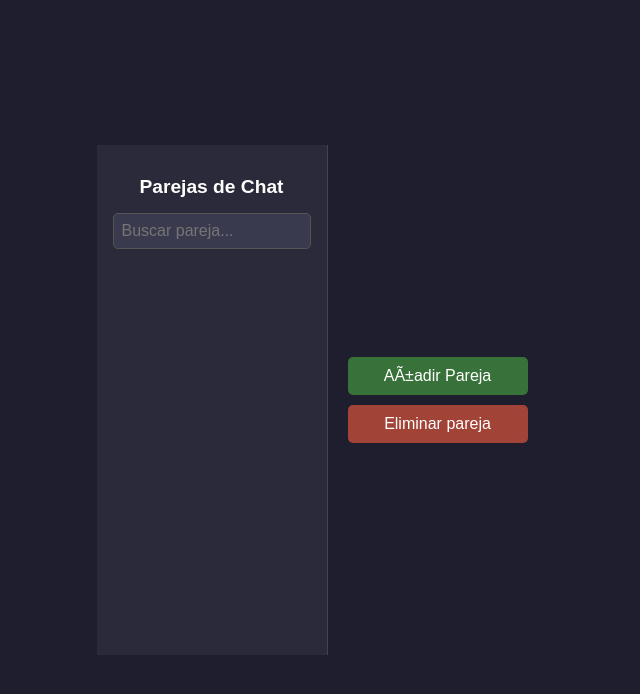
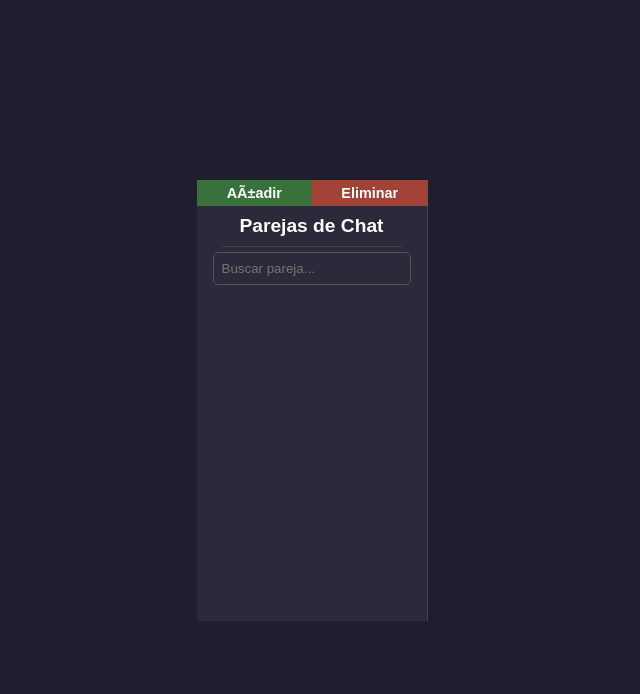
Before and after one commit to Martisio/chats2, a plain HTML site: page index.html in a window 1280 px wide. Shown: the whole page, without its empty margins (318-958 px from the left). Drawn offline with Linux system fonts and the light colour scheme.

Commit message:
Add files via upload

```diff
--- a/index.html
+++ b/index.html
@@ -7,19 +7,17 @@
 </head>
 <body>
     <div class="app-container">
-        <!-- Columna de selección de parejas de chat -->
-        <div class="chat-list">
-            <h2>Parejas de Chat</h2>
-            <input type="text" id="searchInput" placeholder="Buscar pareja..." oninput="filterChatPairs()">
-            <div id="chat-pairs-buttons"></div> <!-- Aquí se añadirán las parejas dinámicamente -->
-        </div>
-
-        <div class="button-container">
-            <!-- Botón para añadir una nueva pareja de chat -->
-            <button class="add-chat-pair-button" onclick="addChatPair()">Añadir Pareja</button>
-
-            <!-- Botón para eliminar la pareja de chat seleccionada -->
-            <button class="delete-chat-pair-button" onclick="confirmDeleteChatPair()">Eliminar pareja</button>
+        <!-- Columna izquierda para los botones y la lista de parejas de chat -->
+        <div class="sidebar">
+            <div class="pair-button-container">
+                <button class="add-chat-pair-button" onclick="addChatPair()">Añadir</button>
+                <button class="delete-chat-pair-button" onclick="confirmDeleteChatPair()">Eliminar</button>
+            </div>
+            <div class="chat-list">
+                <h2>Parejas de Chat</h2>
+                <input type="text" id="searchInput" placeholder="Buscar pareja..." oninput="filterChatPairs()">
+                <div id="chat-pairs-buttons"></div> <!-- Aquí se añadirán las parejas dinámicamente -->
+            </div>
         </div>
 
         <!-- Contenedor principal para las parejas de chat -->
--- a/script.js
+++ b/script.js
@@ -14,17 +14,44 @@ let chatsData = []; // Inicialmente vacío
 // Función para cambiar de pareja de chat
 function switchChat(pairIndex) {
     const chatContainers = document.querySelectorAll('.chat-container');
+    const chatButtons = document.querySelectorAll('.chat-list button');
+
+    // Muestra el contenedor del chat seleccionado y oculta los demás
     chatContainers.forEach((container, index) => {
         container.style.display = (index === pairIndex) ? 'flex' : 'none';
     });
-    currentPairIndex = pairIndex; // Actualizar la pareja de chat activa
+    currentPairIndex = pairIndex; // Actualiza el índice de la pareja seleccionada
 
-    // Resaltar la pareja de chat seleccionada en la lista
-    const chatButtons = document.querySelectorAll('.chat-list button');
+    // Resalta la pareja de chat seleccionada en la lista
     chatButtons.forEach((button, index) => {
         button.classList.toggle('selected', index === pairIndex);
     });
+
+    // Desplazamiento condicional del botón seleccionado
+    const selectedButton = chatButtons[pairIndex];
+    const chatList = document.querySelector('.chat-list');
+    const chatListHeight = chatList.offsetHeight;
+    const buttonHeight = selectedButton.offsetHeight;
+    const buttonTop = selectedButton.offsetTop;
+    const visibleButtonsCount = Math.floor(chatListHeight / buttonHeight);
+
+    // Condición para centrar, o ajustar hacia el centro al principio/final de la lista
+    const isNearStart = pairIndex < Math.floor(visibleButtonsCount / 2);
+    const isNearEnd = pairIndex >= chatButtons.length - Math.ceil(visibleButtonsCount / 2);
+
+    if (isNearStart) {
+        // Desplaza al inicio si está cerca del principio
+        selectedButton.scrollIntoView({ behavior: 'smooth', block: 'start' });
+    } else if (isNearEnd) {
+        // Desplaza al final si está cerca del final
+        selectedButton.scrollIntoView({ behavior: 'smooth', block: 'end' });
+    } else {
+        // Centra el botón si no está ni al principio ni al final
+        selectedButton.scrollIntoView({ behavior: 'smooth', block: 'center' });
+    }
 }
+
+
 
 // Función para crear una nueva pareja de chat
 function addChatPair() {
@@ -53,16 +80,16 @@ function addChatPair() {
             <div class="chat-box" id="chat-box-1-pair-${newPairIndex}">
                 <div class="typing-indicator" id="typing-indicator-1-pair-${newPairIndex}"></div>
             </div>
-            <input type="text" class="message-input invisible-input" id="message-input-1-pair-${newPairIndex}" spellcheck="false">
+            <input type="text" class="message-input" id="message-input-1-pair-${newPairIndex}" spellcheck="false">
             <button onclick="sendMessageFromBox('box1')">Enviar mensaje</button>
         </div>
         <div class="chat-section center-section">
             <div id="waiting-list-pair-${newPairIndex}" class="waiting-list"></div>
             <div class="chat-box-3" id="chat-box-3-pair-${newPairIndex}"></div>
-            <div class="button-container">
+            <div class="center-button-container">
                 <button class="edit-button" id="edit-button-pair-${newPairIndex}" disabled>Editar mensaje</button>
+                <button id="mute-button-pair-${newPairIndex}" class="icon-button" onclick="toggleMute(this)">🔊</button>
                 <span id="countdown-pair-${newPairIndex}" class="countdown"></span>
-                <button id="mute-button-pair-${newPairIndex}" class="icon-button" onclick="toggleMute(this)">🔊</button>
             </div>
         </div>
         <div class="chat-section">
@@ -81,7 +108,7 @@ function addChatPair() {
             <div class="chat-box" id="chat-box-2-pair-${newPairIndex}">
                 <div class="typing-indicator" id="typing-indicator-2-pair-${newPairIndex}"></div>
             </div>
-            <input type="text" class="message-input invisible-input" id="message-input-2-pair-${newPairIndex}" spellcheck="false">
+            <input type="text" class="message-input" id="message-input-2-pair-${newPairIndex}" spellcheck="false">
             <button onclick="sendMessageFromBox('box2')">Enviar mensaje</button>
         </div>
     `;
@@ -152,6 +179,7 @@ function addChatPair() {
     // Cambiar automáticamente a la nueva pareja creada
     switchChat(newPairIndex);
 }
+
 
 // Función para mostrar el indicador de escritura
 let typingTimeouts = {};
@@ -276,11 +304,10 @@ function updateWaitingList() {
     waitingList.innerHTML = messageQueue.slice(1).map(msg => msg.text).join('<br>');
 }
 
-// Función para alternar el estado del botón de "altavoz"
 function toggleMute(button) {
-    button.classList.toggle("tachado"); // Añadir o quitar clase "tachado"
-    button.textContent = button.classList.contains("tachado") ? "🔇" : "🔊"; // Cambiar icono
+    button.classList.toggle("mute");
 }
+
 function showLinkInput(pairIndex, chatNumber, linkType) {
     // Ocultar las opciones de vinculación
     const linkOptions = document.getElementById(`link-options-${chatNumber}-pair-${pairIndex}`);
--- a/styles.css
+++ b/styles.css
@@ -4,36 +4,59 @@ body {
     display: flex;
     justify-content: center;
     align-items: center;
+    min-height: 100vh; /* Asegura que el body siempre tenga al menos la altura de la ventana */
     height: 100vh;
     margin: 0;
     background-color: #1e1e2f; /* Fondo oscuro */
     color: #e0e0e0; /* Color de texto claro */
+    overflow-x: auto; /* Permite desplazamiento horizontal cuando es necesario */
 }
 
 /* Contenedor de la aplicación */
 .app-container {
     display: flex;
-    align-items: center;
+    flex-direction: row; /* Organiza los elementos en fila */
+    align-items: flex-start; /* Alinea al inicio para que no se centre verticalmente */
     gap: 20px;
+    padding: 10px;
+    box-sizing: border-box;
+    max-width: 100vw; /* Limita el ancho al ancho de la ventana */
 }
 
 /* Estilo para la lista de parejas de chat */
 .chat-list {
     width: 200px;
-    background-color: #2a2a3a; /* Fondo más oscuro */
-    padding: 15px;
+    background-color: #2a2a3a; /* Fondo oscuro */
+    padding: 0 15px 15px; /* Elimina el padding superior para que el contenido comience al inicio */
     border-right: 1px solid #444; /* Borde de separación */
-    height: 60vh; /* Altura más corta */
+    height: 400px; /* Altura definida */
     overflow-y: auto;
     display: flex;
     flex-direction: column;
     align-items: center;
 }
 
+.sidebar {
+    display: flex;
+    flex-direction: column; /* Coloca button-container y chat-list en columna */
+    align-items: center;
+    gap: 0px; /* Espacio entre los botones y la lista */
+}
+
+/* Estilo para el título */
 .chat-list h2 {
-    font-size: 1.2em;
-    color: #ffffff; /* Color blanco */
-    margin-bottom: 10px;
+    position: sticky;
+    top: 0;
+    background-color: #2a2a3a;
+    padding: 9px 0; /* Ajusta el padding vertical */
+    margin: 0;
+    width: 180px;
+    text-align: center;
+    font-size: 1.2em; /* Ajusta el tamaño de fuente */
+    font-weight: bold;
+    color: #ffffff;
+    border-bottom: 1px solid #444; /* Línea divisoria profesional debajo del título */
+    z-index: 2;
 }
 
 .chat-list button {
@@ -62,30 +85,36 @@ body {
 
 /* Campo de búsqueda */
 #searchInput {
-    width: 90%;
+    position: sticky;
+    top: 40px; /* Posicionado justo debajo del título */
+    background-color: #2a2a3a;
     padding: 8px;
-    margin-bottom: 10px;
+    z-index: 1;
+    width: 180px; /* Asegura que se ajuste dentro de chat-list */
     border: 1px solid #555;
     border-radius: 5px;
-    background-color: #3a3a4e;
     color: #ffffff;
-    font-size: 1em;
+    margin-bottom: 10px;
+    outline: none; /* Elimina el borde al hacer clic en el input */
 }
 
 /* Botones principales */
 .add-chat-pair-button,
 .delete-chat-pair-button {
-    width: 180px;
-    padding: 10px;
-    font-size: 1em;
+    width: 100%; /* Ocupa todo el ancho del contenedor */
+    padding: 5px;
+    font-size: 0.9em;
+    font-weight: bold;
+    color: #ffffff;
     border: none;
-    border-radius: 5px;
+    border-radius: 0; /* Sin bordes redondeados */
     cursor: pointer;
-    color: #ffffff;
+    margin: 0; /* Sin márgenes */
+    transition: background-color 0.3s ease; /* Transición suave para el hover */
 }
 
 .add-chat-pair-button {
-    background-color: #38723a
+    background-color: #38723a;
 }
 
 .add-chat-pair-button:hover {
@@ -113,11 +142,16 @@ body {
     align-items: center;
 }
 
+/* Sección central para la caja 3 y el botón de altavoz */
 .center-section {
     display: flex;
     flex-direction: column;
     align-items: center;
+    justify-content: flex-start; /* Alineación al inicio para respetar el margin-top */
     width: 180px;
+    height: 100%; /* Ocupa toda la altura disponible */
+    gap: 0px; /* Espacio entre elementos dentro de la sección */
+    margin-top: 150px; /* Ajusta este valor para controlar la distancia desde arriba */
 }
 
 /* Títulos de chat */
@@ -170,15 +204,24 @@ body {
     border-radius: 5px;
     background-color: #2c2c3a; /* Fondo oscuro */
     color: #e0e0e0; /* Texto claro */
+    margin-bottom: 10px; /* Ajusta la distancia desde otros elementos */
 }
 
-/* Contenedor de botones */
-.button-container {
+/* Contenedor para los botones "Añadir Pareja" y "Eliminar Pareja" */
+.pair-button-container {
+    width: 100%; /* Igual ancho que .chat-list */
     display: flex;
-    flex-direction: column;
+    flex-direction: row; /* Organiza los botones en columna */
+}
+
+/* Contenedor para los botones de "Editar mensaje" y el icono del altavoz */
+.center-button-container {
+    display: flex;
+    flex-direction: column; /* Organiza los botones en fila */
     align-items: center;
-    gap: 10px;
+    gap: 10px; /* Espacio entre los botones */
 }
+
 
 /* Temporizador de cuenta regresiva */
 span.countdown {
@@ -187,18 +230,22 @@ span.countdown {
     margin-left: 10px;
 }
 
-/* Botón de icono */
+/* Botón de altavoz minimalista con marco */
 .icon-button {
     background: none;
-    border: none;
+    border: 2px solid #8c8c8c; /* Borde oscuro para el marco */
+    border-radius: 5px; /* Bordes redondeados */
     cursor: pointer;
-    font-size: 1.2em;
-    margin-top: 5px;
-    color: #e0e0e0;
+    font-size: 1.5em;
+    color: #e0e0e0; /* Color claro para el icono */
+    padding: 5px;
+    transition: opacity 0.2s ease; /* Transición suave en la opacidad */
+    opacity: 1; /* Opacidad completa inicialmente */
 }
 
-.icon-button.tachado {
-    text-decoration: line-through;
+/* Estado "mute" para oscurecer el icono mediante opacidad */
+.icon-button.mute {
+    opacity: 0.3; /* Reduce la opacidad para oscurecer el icono */
 }
 
 /* Estilos de mensajes */
@@ -224,7 +271,7 @@ span.countdown {
     color: #ffffff;
 }
 
-/* Input de texto */
+/* Estilo general para los campos de texto */
 input[type="text"] {
     width: calc(100% - 70px);
     padding: 5px;
@@ -232,7 +279,24 @@ input[type="text"] {
     border: 1px solid #555;
     border-radius: 5px;
     background-color: #3a3a4e;
-    color: transparent; /* Hace que el texto sea invisible */
+    color: #e0e0e0; /* Color visible por defecto */
+}
+
+/* Hacer invisible el texto y el cursor solo en las cajas de mensaje (cajas 1 y 2) */
+.message-input {
+    color: transparent !important; /* Hace el texto invisible */
+    caret-color: transparent !important; /* Oculta el cursor */
+}
+
+/* Hacer visible el texto en los campos de número de teléfono y URL */
+.link-box {
+    color: #e0e0e0 !important; /* Color visible para el texto */
+    caret-color: auto !important; /* Muestra el cursor */
+    background-color: #3a3a4e; /* Fondo oscuro */
+    border: 1px solid #555;
+    border-radius: 3px;
+    padding: 5px;
+    font-size: 0.9em;
 }
 
 /* Botón de vinculación */
@@ -270,17 +334,6 @@ input[type="text"] {
 
 .link-options button:hover {
     background-color: #2980b9;
-}
-
-.link-box {
-    width: calc(100% - 10px);
-    padding: 5px;
-    margin-bottom: 10px;
-    border: 1px solid #555;
-    border-radius: 3px;
-    font-size: 0.9em;
-    background-color: #3a3a4e;
-    color: #ffffff;
 }
 
 .link-message {
@@ -381,33 +434,6 @@ input[type="text"] {
     background-color: #aaa;
 }
 
-/* Asegura que el contenedor principal ocupe toda la altura de la pantalla */
-.app-container {
-    display: flex;
-    align-items: center;
-    gap: 20px;
-    overflow-x: auto; /* Permite el desplazamiento horizontal */
-    overflow-y: hidden; /* Oculta cualquier desplazamiento vertical */
-    max-width: 100vw;
-    height: 100vh; /* Ocupa toda la altura de la ventana */
-    padding: 10px;
-    box-sizing: border-box;
-}
-
-/* Ajustes para la columna de parejas de chat */
-.chat-list {
-    width: 200px;
-    min-width: 200px;
-    background-color: #2a2a3a;
-    padding: 15px;
-    border-right: 1px solid #444;
-    height: 60vh;
-    overflow-y: auto;
-    display: flex;
-    flex-direction: column;
-    align-items: center;
-}
-
 /* Ajustes en pantallas pequeñas */
 @media (max-width: 768px) {
     .app-container {
```
